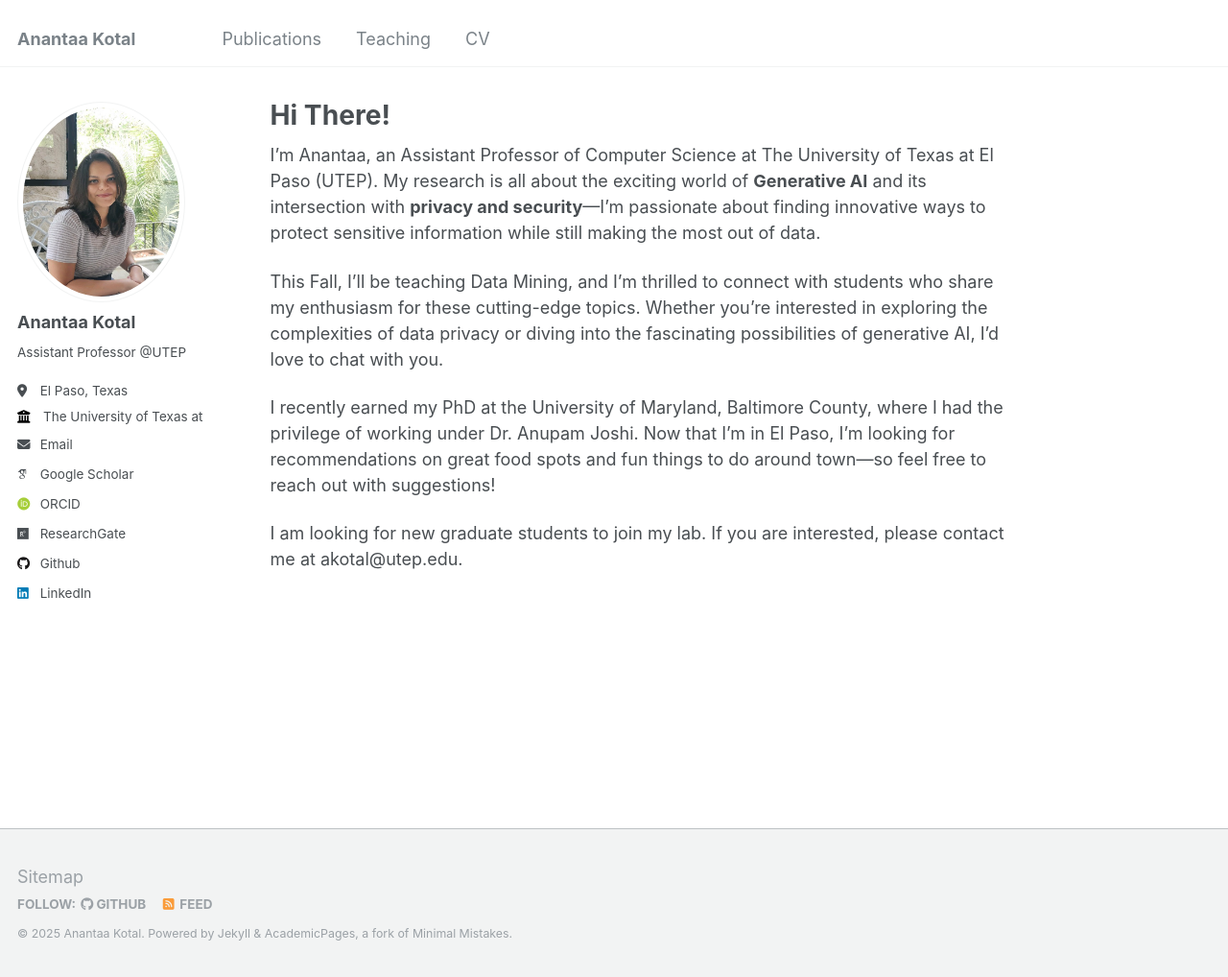
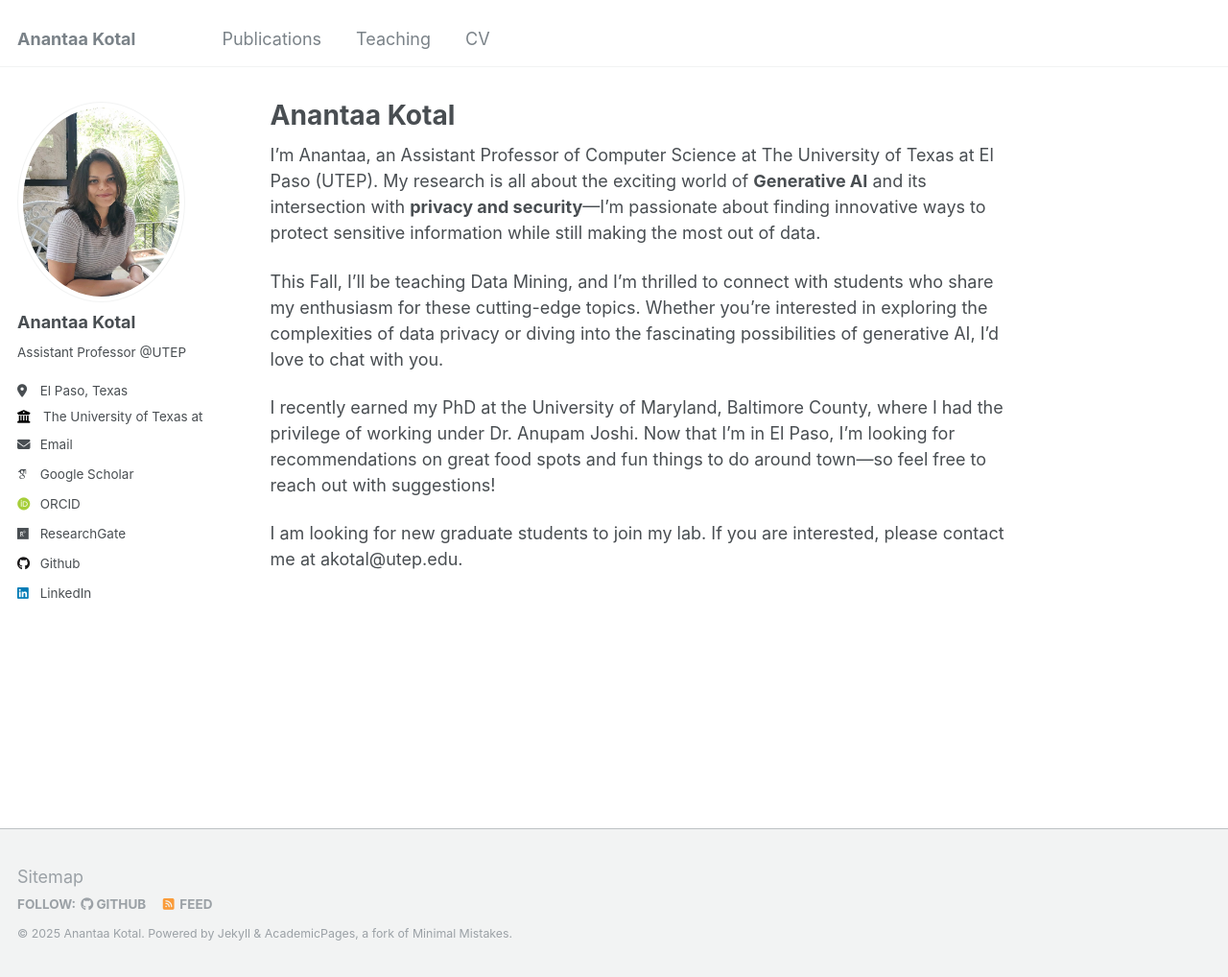
Before and after one commit to AnantaaKotal/AnantaaKotal.github.io, a Jekyll site: the page built from _pages/about.md, in a window 1280 px wide and 1018 px high. Shown: the whole window at 96% size. Built offline with Jekyll 4.4.1, drawn with Linux system fonts in a browser that asks for light colours; some web fonts are replaced.

Commit message:
Update about.md

```diff
--- a/_pages/about.md
+++ b/_pages/about.md
@@ -1,6 +1,6 @@
 ---
 permalink: /
-title: "Hi There!"
+title: "Anantaa Kotal"
 author_profile: true
 redirect_from:
   - /about/
```
